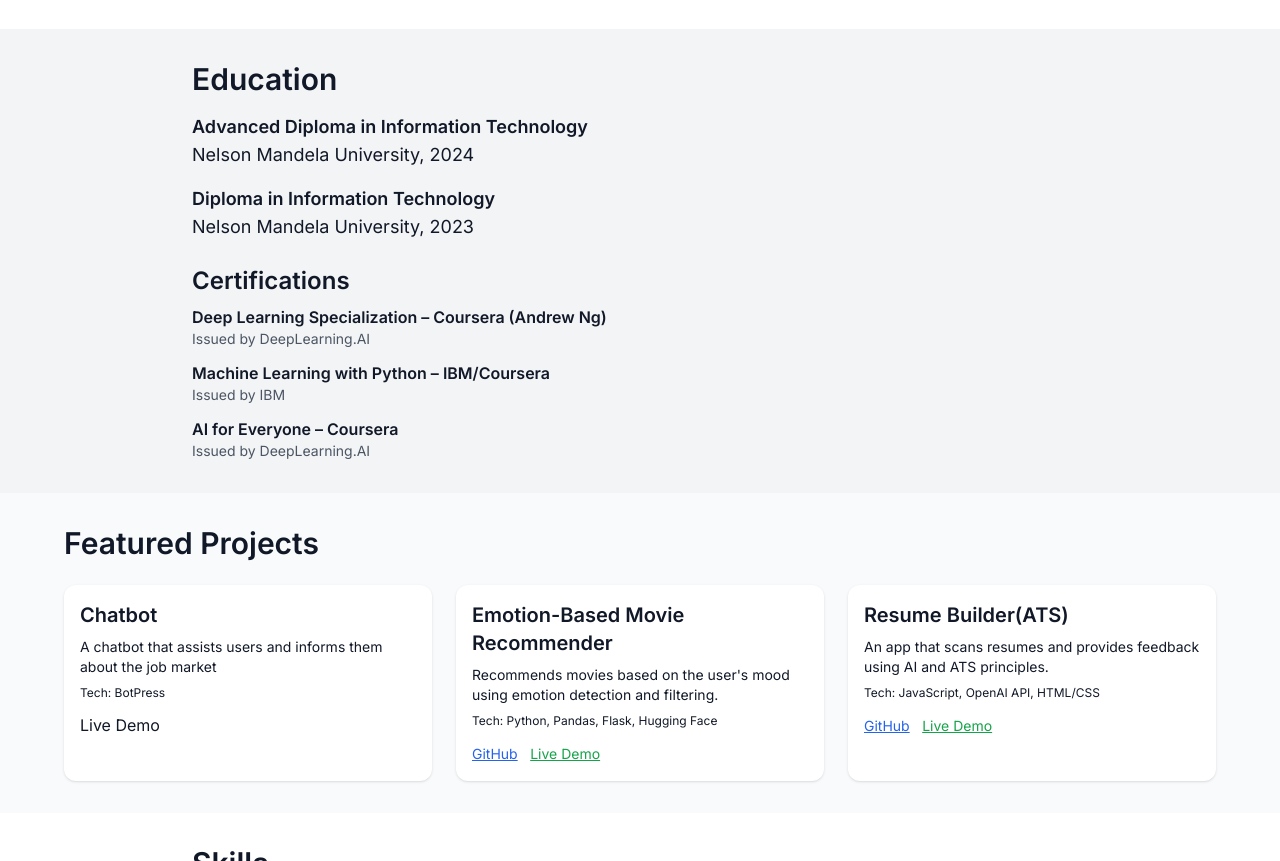
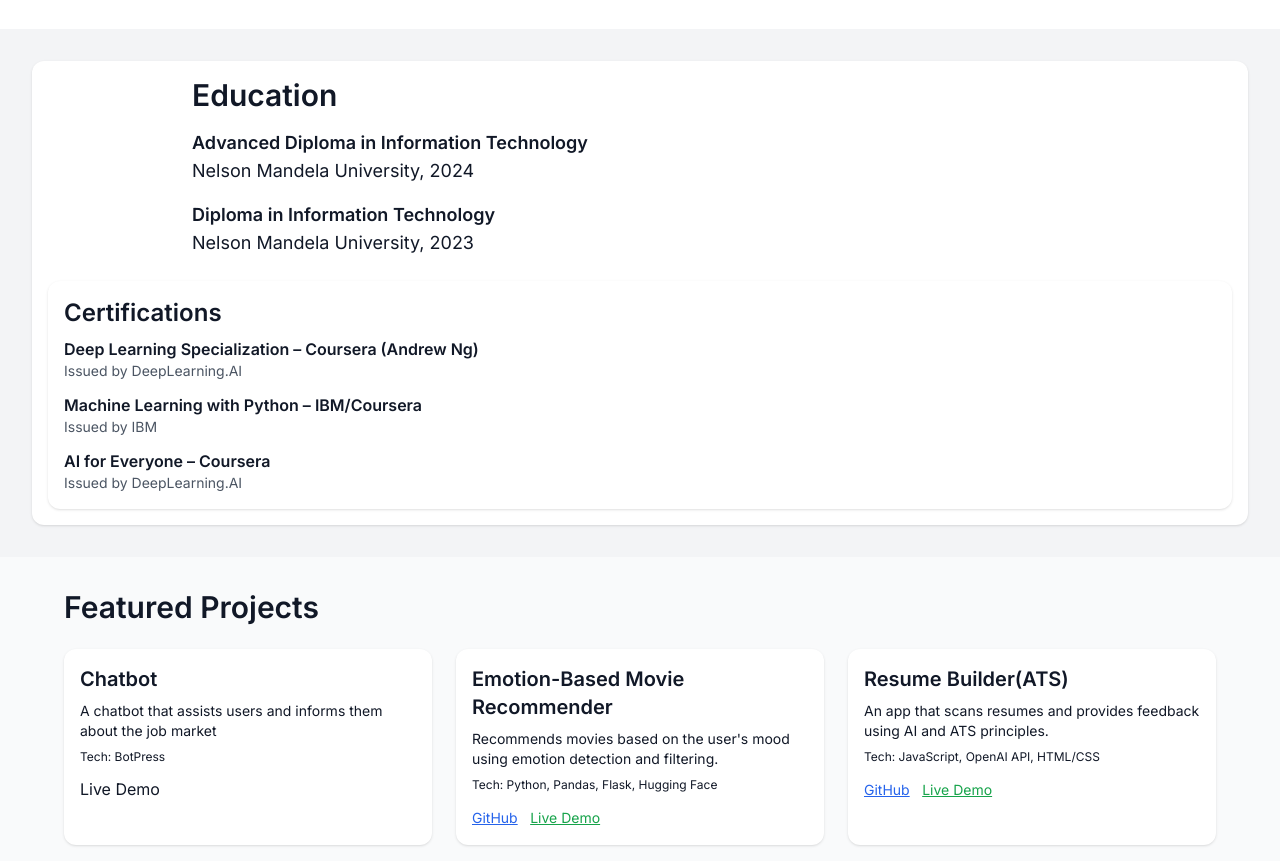
Before and after one commit to ThimnaMagingxa/ai-ml-portfolio, a plain HTML site: page index.html in a window 1280 px wide. Shown: the part 971-1832 px from the top of the page. Drawn offline with nearby package versions, Linux system fonts and the light colour scheme.

Commit message:
Update index.html

```diff
--- a/index.html
+++ b/index.html
@@ -36,6 +36,7 @@
 
 <!-- Education -->
 <section class="p-8 bg-gray-100">
+  <div class="bg-white p-4 rounded-xl shadow">
   <div class="max-w-4xl mx-auto">
     <h2 class="text-3xl font-semibold mb-4">Education</h2>
     <div class="space-y-4 text-lg">
@@ -49,6 +50,8 @@
       </div>
     </div>
 </br>
+    </div>
+    <div class="bg-white p-4 rounded-xl shadow">
 <h3 class="text-2xl font-semibold mb-2">Certifications</h3>
     <div class="space-y-3 text-base">
       <div>
@@ -65,6 +68,7 @@
       </div>
     </div>
   </div>
+     </div>
 </section>
 
 <!-- Projects -->
```
